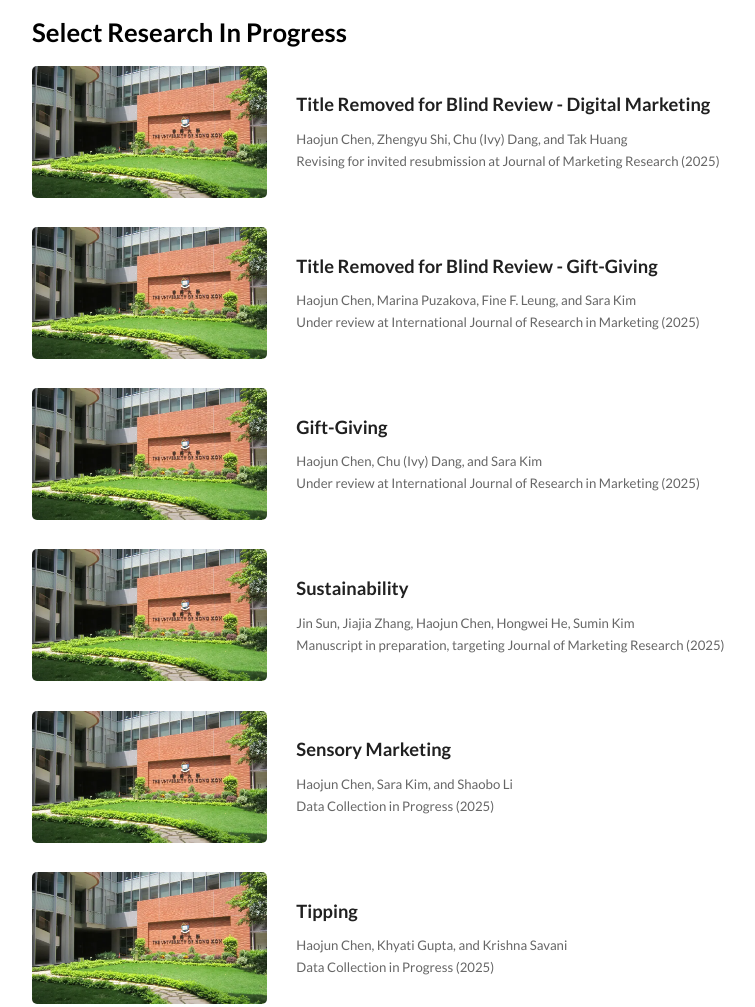
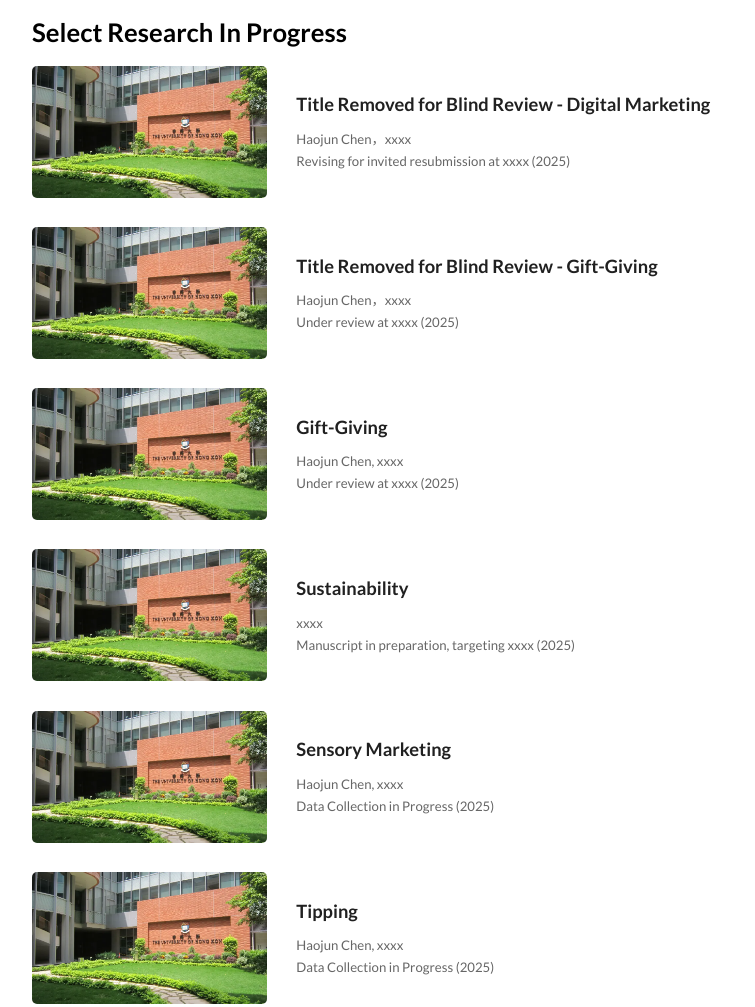
Before and after one commit to HaojunDylan/Chen, a plain HTML site: page index.html in a window 1280 px wide. Shown: the part 2220-3227 px from the top of the page, without its empty margins (58-813 px from the left). Drawn offline with Linux system fonts and the light colour scheme.

Commit message:
Update index.html

```diff
--- a/index.html
+++ b/index.html
@@ -171,8 +171,8 @@
 							<div class="inner" style="flex: 1;">
 								<h4 style="margin: 0 0 0.5em 0;">Title Removed for Blind Review - Digital Marketing
 								</h4>
-								<p style="margin: 0; color: #666; font-size: 0.9em;">Haojun Chen, Zhengyu Shi, Chu (Ivy) Dang, and Tak Huang</p>
-								<p style="margin: 0; color: #666; font-size: 0.9em;"><i>Revising for invited resubmission at Journal of Marketing Research</i> (2025)</p>
+								<p style="margin: 0; color: #666; font-size: 0.9em;">Haojun Chen，xxxx</p>
+								<p style="margin: 0; color: #666; font-size: 0.9em;"><i>Revising for invited resubmission at xxxx</i> (2025)</p>
 							</div>
 						</article>
 
@@ -183,8 +183,8 @@
 							</a>
 							<div class="inner" style="flex: 1;">
 								<h4 style="margin: 0 0 0.5em 0;">Title Removed for Blind Review - Gift-Giving</h4>
-								<p style="margin: 0; color: #666; font-size: 0.9em;">Haojun Chen, Marina Puzakova, Fine F. Leung, and Sara Kim</p>
-								<p style="margin: 0; color: #666; font-size: 0.9em;"><i>Under review at International Journal of Research in Marketing (2025)</p>
+								<p style="margin: 0; color: #666; font-size: 0.9em;">Haojun Chen，xxxx</p>
+								<p style="margin: 0; color: #666; font-size: 0.9em;"><i>Under review at xxxx (2025)</p>
 							</div>
 						</article>
 
@@ -195,8 +195,8 @@
 							</a>
 							<div class="inner" style="flex: 1;">
 								<h4 style="margin: 0 0 0.5em 0;">Gift-Giving</h4>
-								<p style="margin: 0; color: #666; font-size: 0.9em;">Haojun Chen, Chu (Ivy) Dang, and Sara Kim</p>
-								<p style="margin: 0; color: #666; font-size: 0.9em;"><i>Under review at International Journal of Research in Marketing</i>
+								<p style="margin: 0; color: #666; font-size: 0.9em;">Haojun Chen,  xxxx</p>
+								<p style="margin: 0; color: #666; font-size: 0.9em;"><i>Under review at xxxx</i>
 									(2025)</p>
 							</div>
 						</article>
@@ -208,8 +208,8 @@
 							</a>
 							<div class="inner" style="flex: 1;">
 								<h4 style="margin: 0 0 0.5em 0;">Sustainability</h4>
-								<p style="margin: 0; color: #666; font-size: 0.9em;">Jin Sun, Jiajia Zhang, Haojun Chen, Hongwei He, Sumin Kim</p>
-								<p style="margin: 0; color: #666; font-size: 0.9em;"><i>Manuscript in preparation, targeting Journal of Marketing Research</i> (2025)
+								<p style="margin: 0; color: #666; font-size: 0.9em;">xxxx</p>
+								<p style="margin: 0; color: #666; font-size: 0.9em;"><i>Manuscript in preparation, targeting xxxx</i> (2025)
 								</p>
 							</div>
 						</article>
@@ -221,7 +221,7 @@
 							</a>
 							<div class="inner" style="flex: 1;">
 								<h4 style="margin: 0 0 0.5em 0;">Sensory Marketing</h4>
-								<p style="margin: 0; color: #666; font-size: 0.9em;">Haojun Chen, Sara Kim, and Shaobo Li</p>
+								<p style="margin: 0; color: #666; font-size: 0.9em;">Haojun Chen, xxxx</p>
 								<p style="margin: 0; color: #666; font-size: 0.9em;"><i>Data Collection in Progress</i> (2025)</p>
 							</div>
 						</article>
@@ -233,7 +233,7 @@
 							</a>
 							<div class="inner" style="flex: 1;">
 								<h4 style="margin: 0 0 0.5em 0;">Tipping</h4>
-								<p style="margin: 0; color: #666; font-size: 0.9em;">Haojun Chen, Khyati Gupta, and Krishna Savani
+								<p style="margin: 0; color: #666; font-size: 0.9em;">Haojun Chen, xxxx
 								</p>
 								<p style="margin: 0; color: #666; font-size: 0.9em;"><i>Data Collection in Progress</i> (2025)</p>
 							</div>
```
